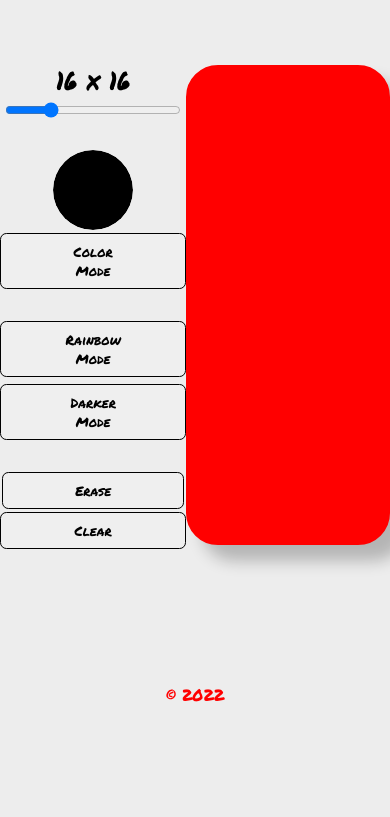
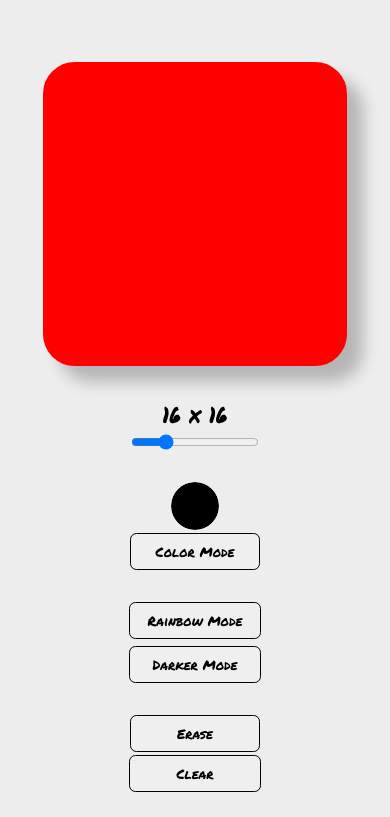
Before and after one commit to Ahmed-Mohadin/etch-a-sketch, a plain HTML site: page index.html in a window 390 px wide. Shown: the part 114-931 px from the top of the page. Before the commit the page ends 844 px from the top, so only its background shows below. Drawn offline with Linux system fonts and the light colour scheme.

Commit message:
Added media queries

```diff
--- a/styles/style.css
+++ b/styles/style.css
@@ -38,9 +38,6 @@ main{
     align-items: center;
     justify-content: space-evenly;
 }
-main span{
-    font-size: 5.33em;
-}
 
 /* .display-grids */
 .display-grids{
@@ -61,6 +58,10 @@ main span{
 }
 
 /* .controls */
+.active{
+    background-color: #333;
+    color: #FFFFFF !important;
+}
 .controls{
     display: flex;
     flex-direction: column;
@@ -141,7 +142,6 @@ main span{
     color:#000000;
     box-shadow: rgba(0, 0, 0, 0.24) 0.4rem 0.4rem 0.4rem;
     border-color: transparent;
-    background-color:#FFFFFF;
 }
 
 /* footer */
@@ -155,3 +155,65 @@ footer{
     align-items: center;
     color: #FF0000;
 }
+
+
+/* media queries */
+@media (max-width: 768px){
+    /* header */
+    header .title{
+        font-size: 1.9em;
+    }
+
+    /* .display-grids */
+    .display-grids{
+        width: 28rem;
+        height: 23rem;
+    }
+
+    /* .controls */
+    .controls input[type="range"]{
+        width: 8rem;
+    }
+    .controls label[for="input-range"]{
+        font-size: 1.4em;
+    }
+
+    .controls input[type="color"] {
+        width: 3rem;
+        height: 3rem;
+    }
+
+    .controls .btn-color{
+        padding: 0.5rem 1.55rem;
+    }
+
+    .controls .btn-rainbow{
+        padding: 0.5rem 1.1rem;
+    }
+    .controls .btn-darker{
+        padding: 0.5rem 1.4rem;
+    }
+
+    .controls .btn-erase{
+        padding: 0.5rem 2.9rem;
+    }
+    .controls .btn-clear{
+        padding: 0.5rem 2.9rem;
+    }
+}
+
+/* media queries */
+@media (max-width: 500px){
+
+    /* .main */
+    main{
+        flex-direction: column;
+    }
+
+    /* .display-grids */
+    .display-grids{
+        width: 19rem;
+        height: 19rem;
+        margin-bottom: 2rem;
+    }
+}
```
